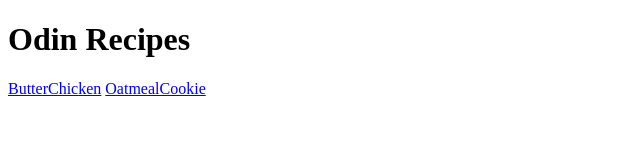
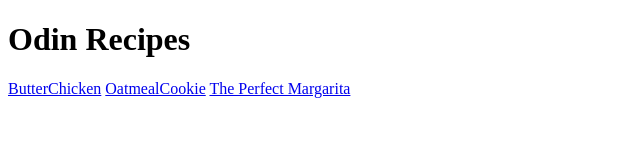
Before and after one commit to iamharman/odin-recipes, a plain HTML site: page index.html in a window 1280 px wide. Shown: the whole page, without its empty margins (0-640 px from the left). Drawn offline with Linux system fonts and the light colour scheme.

Commit message:
Third Recipe

```diff
--- a/index.html
+++ b/index.html
@@ -10,5 +10,6 @@
     <h1>Odin Recipes</h1>
     <a href="recipes/butterchicken.html">ButterChicken</a>
     <a href="recipes/OatmealCookie.html">OatmealCookie</a>
+    <a href="recipes/Margarita.html">The Perfect Margarita</a>
 </body>
 </html>
```
